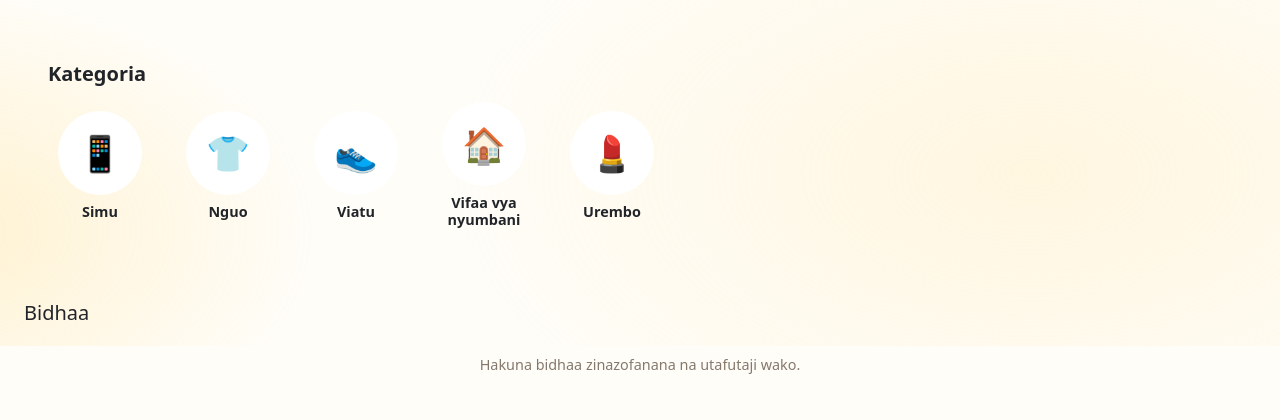
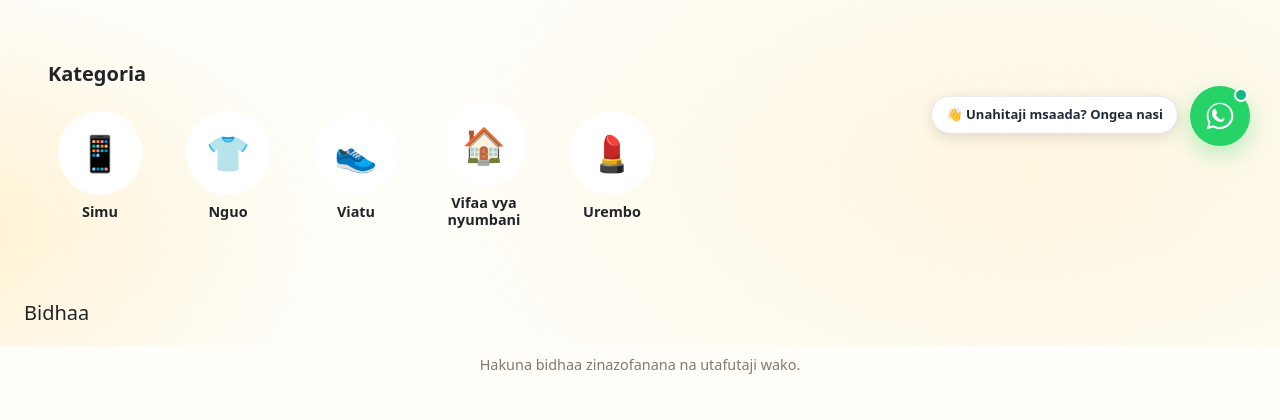
Before and after one commit to ezraelias927-star/CART, a Flask app: page / in a window 1280 px wide. Shown: the part 619-1039 px from the top of the page. Run offline with Flask 3, Linux system fonts and the light colour scheme; data that the repository does not hold is empty.

Commit message:
addition of whatsapp button

```diff
--- /dev/null
+++ b/static/css/whatsapp.css
@@ -0,0 +1,75 @@
+/* Container inayohifadhi WhatsApp Button na Tooltip */
+.whatsapp-widget-container {
+  position: fixed;
+  bottom: 35px; /* Allowance nzuri kutoka chini (isiguse footer) */
+  right: 30px;  /* Umbali kutoka kulia */
+  z-index: 9999; /* Inahakikisha ipo juu ya vitu vyote hata ukiscroll */
+  display: flex;
+  align-items: center;
+  gap: 12px;
+  font-family: system-ui, -apple-system, sans-serif;
+}
+
+/* Tooltip ya "Need Help?" Inayoonekana Real */
+.whatsapp-tooltip {
+  background: #ffffff;
+  color: #1f2937;
+  padding: 8px 14px;
+  border-radius: 20px;
+  font-size: 13px;
+  font-weight: 600;
+  box-shadow: 0 4px 15px rgba(0, 0, 0, 0.12);
+  border: 1px solid #e5e7eb;
+  white-space: nowrap;
+  animation: floatTooltip 3s infinite ease-in-out;
+}
+
+/* Button yenyewe ya WhatsApp (Floating Circle) */
+.whatsapp-float-btn {
+  position: relative;
+  width: 60px;
+  height: 60px;
+  background-color: #25d366; /* Official WhatsApp Color */
+  color: #ffffff;
+  border-radius: 50%;
+  display: flex;
+  align-items: center;
+  justify-content: center;
+  text-decoration: none;
+  box-shadow: 0 8px 24px rgba(37, 211, 102, 0.35); /* Glow shadow */
+  transition: all 0.3s cubic-bezier(0.175, 0.885, 0.32, 1.275);
+}
+
+.whatsapp-float-btn:hover {
+  transform: scale(1.1) translateY(-3px);
+  box-shadow: 0 12px 28px rgba(37, 211, 102, 0.5);
+}
+
+/* Red/Green Online Badge (Inaleta Usahihi/Reality) */
+.whatsapp-online-badge {
+  position: absolute;
+  top: 2px;
+  right: 2px;
+  width: 14px;
+  height: 14px;
+  background-color: #10b981; /* Green Online */
+  border: 2px solid #ffffff;
+  border-radius: 50%;
+}
+
+/* Animation ndogo ya kuifanya widget ionekane hai */
+@keyframes floatTooltip {
+  0%, 100% { transform: translateY(0); }
+  50% { transform: translateY(-4px); }
+}
+
+/* Kwenye Simu Ndogo (Mobile Responsiveness) */
+@media (max-width: 600px) {
+  .whatsapp-widget-container {
+    bottom: 20px;
+    right: 20px;
+  }
+  .whatsapp-tooltip {
+    display: none; /* Ficha maandishi kwenye simu ndogo ili isizibe skrini */
+  }
+}
--- a/static/js/components/showProduct.js
+++ b/static/js/components/showProduct.js
@@ -4,7 +4,7 @@ import { escapeHTML, formatPrice, debounce } from '../utils/dom.js';
 // CONFIG
 // ---------------------------------------------------------------
 const API_URL = '/api/searchproducts';
-const MAX_VISIBLE = 5;
+const MAX_VISIBLE = 10;
 const SEARCH_DELAY_MS = 300;
 const FALLBACK_IMAGE = 'https://placehold.co/300x200';
 
@@ -74,7 +74,7 @@ const cardHTML = (product) => {
         <h3 class="product-name">${name}</h3>
         <p class="product-price">${formatPrice(product.price)}</p>
         <button type="button" class="add-to-cart-btn" data-action="add-to-cart">
-          Ongeza kwenye Cart
+          Add to Cart
         </button>
       </div>
     </article>
--- /dev/null
+++ b/static/js/utils/whatsapp.js
@@ -0,0 +1,45 @@
+
+const WHATSAPP_NUMBER = "255790802484";
+
+/**
+ * Function ya kufungua WhatsApp kwa Ujumbe wowote
+ */
+function openWhatsApp(customText = "Habari! Nataka kuulizia kuhusu huduma zenu.") {
+    const encodedText = encodeURIComponent(customText);
+    const whatsappUrl = `https://wa.me/${WHATSAPP_NUMBER}?text=${encodedText}`;
+    window.open(whatsappUrl, '_blank');
+}
+
+/**
+ * Inasuka Widget ya WhatsApp kikamilifu na kuiweka kwenye DOM
+ */
+function initWhatsAppWidget() {
+    if (document.querySelector('.whatsapp-widget-container')) return;
+
+    // 1. Kutengeneza Container Element
+    const widgetContainer = document.createElement('div');
+    widgetContainer.className = 'whatsapp-widget-container';
+
+    // 2. HTML ya Widget (Tooltip + Button + Online Badge + SVG Icon)
+    widgetContainer.innerHTML = `
+        <div class="whatsapp-tooltip">👋 Unahitaji msaada? Ongea nasi</div>
+        <a href="#" class="whatsapp-float-btn" id="waFloatBtn" aria-label="Chat on WhatsApp">
+            <span class="whatsapp-online-badge"></span>
+            <svg xmlns="http://www.w3.org/2000/svg" width="32" height="32" viewBox="0 0 24 24" fill="currentColor">
+                <path d="M12.031 2c-5.517 0-9.993 4.476-9.993 9.993 0 1.763.459 3.483 1.332 5.003L2 22l5.143-1.348c1.472.803 3.136 1.229 4.888 1.229 5.517 0 9.993-4.476 9.993-9.993S17.548 2 12.031 2zm0 18.257c-1.554 0-3.078-.418-4.413-1.21l-.316-.188-3.275.858.873-3.193-.206-.328c-.871-1.385-1.332-2.986-1.332-4.634 0-4.708 3.83-8.538 8.538-8.538s8.538 3.83 8.538 8.538-3.83 8.538-8.538 8.538z"/>
+                <path d="M16.88 14.288c-.281-.141-1.662-.82-1.92-.913-.258-.095-.446-.141-.634.141s-.728.913-.892 1.101c-.164.188-.328.211-.609.07-.281-.141-1.189-.438-2.264-1.397-.837-.746-1.402-1.668-1.566-1.95-.164-.281-.018-.433.123-.573.127-.126.281-.328.422-.492.141-.164.188-.281.281-.469.094-.188.047-.352-.023-.492s-.634-1.528-.868-2.091c-.228-.549-.46-.474-.634-.483l-.54-.009c-.188 0-.492.07-.75.352s-.985.962-.985 2.348.101 2.721 1.148 4.128c1.047 1.407 2.502 2.149 3.751 2.571 1.189.401 1.704.321 2.222.244.578-.086 1.662-.68 1.897-1.337.235-.657.235-1.219.164-1.337-.07-.118-.258-.188-.539-.329z"/>
+            </svg>
+        </a>
+    `;
+
+    document.body.appendChild(widgetContainer);
+
+    // 3. Click Event Handler
+    document.getElementById('waFloatBtn').addEventListener('click', (e) => {
+        e.preventDefault();
+        openWhatsApp("Habari! Nipo kwenye mtandao wenu naomba msaada wa kuelekezwa.");
+    });
+}
+
+// Anzisha widget ukurasa ukimaliza kupakia
+document.addEventListener('DOMContentLoaded', initWhatsAppWidget);
--- a/templates/base.html
+++ b/templates/base.html
@@ -6,6 +6,7 @@
 <title>{% block title %}Duka Letu{% endblock %}</title>
 <link rel="stylesheet" href="{{ url_for('static', filename='css/base.css') }}">
 <link rel="stylesheet" href="{{ url_for('static', filename='css/background.css') }}">
+<link rel="stylesheet" href="{{ url_for('static', filename='css/whatsapp.css') }}">
 </head>
 <body>
 
@@ -76,7 +77,9 @@
 <script src="{{ url_for('static', filename='js/api/orderApi.js') }}"></script>
 <script src="{{ url_for('static', filename='js/layout.js') }}" defer></script>
 <script type="module" src="{{ url_for('static', filename='js/utils/pageLoader.js') }}"></script>
+<script type="module" src="{{ url_for('static', filename='js/utils/whatsapp.js') }}"></script>
 
 {% block extra_js %}{% endblock %}
+
 </body>
 </html>
--- a/templates/home.html
+++ b/templates/home.html
@@ -24,4 +24,5 @@
 
 {% block extra_js %}
 <script type="module" src="{{ url_for('static', filename='js/components/main.js') }}"></script>
+<script type="module" src="{{ url_for('static', filename='js/utils/whatsapp.js') }}"></script>
 {% endblock %}
```
